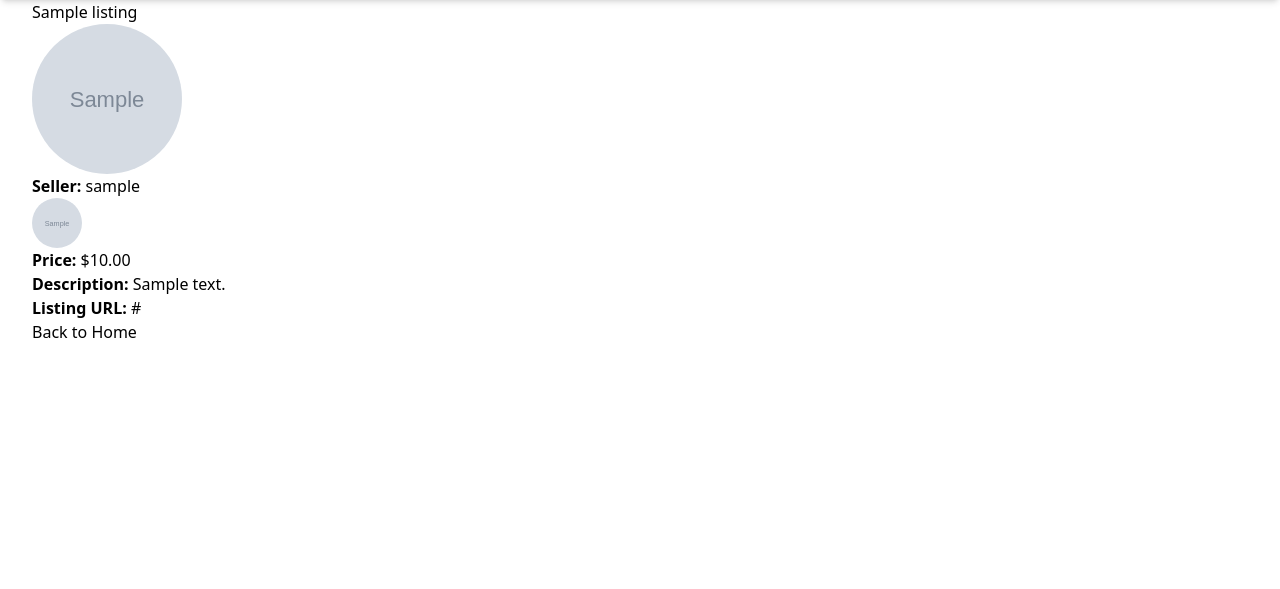
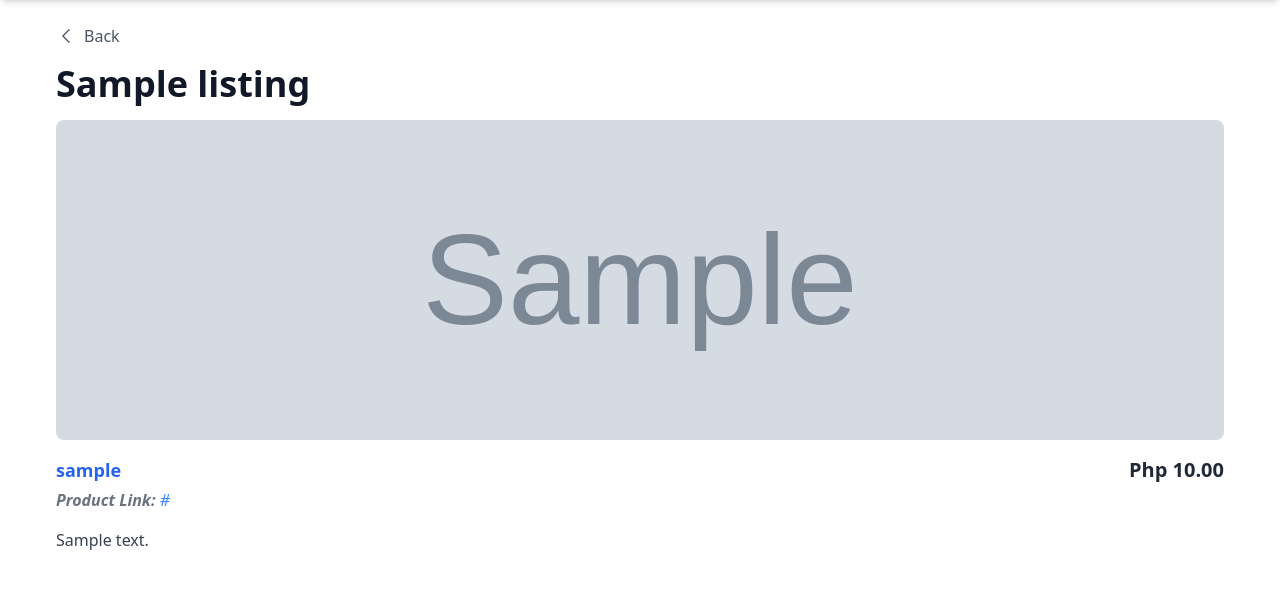
Before and after one commit to am-cid/hello-django, a Django app: page /listing/1/ in a window 1280 px wide. Shown: the part 52-641 px from the top of the page. Run offline with Django 5.2, Linux system fonts and the light colour scheme; tables that the repository leaves empty hold one stand-in row (values such as "Sample post"); grey boxes marked "Sample" are stand-in pictures; parts of the project's set-up code (start-up, migrations or seed data) failed here and were passed over; some libraries are stand-ins or nearby versions.

Commit message:
Product Details Page and No Product Image Fix
- allows editing and deleting when user and owner is logged in
- fixed error in cases when product have no image

```diff
--- a/simple_crud/listings/templates/listings/listing_detail.html
+++ b/simple_crud/listings/templates/listings/listing_detail.html
@@ -1,30 +1,64 @@
 {% extends "listings/base.html" %}
 
 {% block content %}
-  <h1>{{ listing.name }}</h1>
-  {% if listing.picture %}
-    <img src="{{ listing.picture.url }}"
-    alt="Profile Picture"
-    style="width: 150px; height: 150px; object-fit: cover; border-radius: 50%;"
-    />
-  {% endif %}
+<section class="container mx-auto px-6 py-6">
+  <!-- Back Button -->
+  <a href="{% url 'home' %}" class="text-gray-600 hover:text-black flex items-center mb-4">
+    <svg xmlns="http://www.w3.org/2000/svg" class="w-5 h-5 mr-2" fill="none" viewBox="0 0 24 24" stroke-width="1.5" stroke="currentColor">
+      <path stroke-linecap="round" stroke-linejoin="round" d="M15.75 19.5L8.25 12l7.5-7.5" />
+    </svg>
+    Back
+  </a>
 
-  <p><strong>Seller:</strong> <a href="{% url 'profile' listing.seller.username %}">{{ listing.seller.username }}</a></p>
-  {% if listing.seller.profile.picture %}
-    <img src="{{ listing.seller.profile.picture.url }}"
-    alt="Profile Picture"
-    style="width: 50px; height: 50px; object-fit: cover; border-radius: 50%;"
-    >
-  {% endif %}
+  <!-- Product Header -->
+  <div class="flex justify-between items-center">
+    <h1 class="text-4xl font-bold text-gray-900">{{ listing.name }}</h1>
+    {% if user.is_authenticated and user == listing.seller %}
+    <div class="flex gap-2">
+      <a href="{% url 'listing_update' listing.pk %}" class="inline-flex items-center gap-1 px-4 py-2 bg-gray-200 text-gray-700 rounded-lg hover:bg-gray-300 transition-all">
+        <svg xmlns="http://www.w3.org/2000/svg" class="w-4 h-4" fill="none" viewBox="0 0 24 24" stroke="currentColor">
+          <path stroke-linecap="round" stroke-linejoin="round" d="M16.862 3.487a2.25 2.25 0 013.182 3.182l-12 12a2.25 2.25 0 01-1.06.6l-4.5 1.125a.375.375 0 01-.455-.455l1.125-4.5a2.25 2.25 0 01.6-1.06l12-12zM15.75 5.25l3 3" />
+        </svg>
+        Edit
+      </a>
+      <a href="{% url 'listing_delete' listing.pk %}" class="inline-flex items-center gap-1 px-4 py-2 bg-red-500 text-white rounded-lg hover:bg-red-600 transition-all">
+        <svg xmlns="http://www.w3.org/2000/svg" class="w-4 h-4" fill="none" viewBox="0 0 24 24" stroke="currentColor">
+          <path stroke-linecap="round" stroke-linejoin="round" d="M6 18L18 6M6 6l12 12" />
+        </svg>
+        Delete
+      </a>
+    </div>
+    {% endif %}
+  </div>
 
-  <p><strong>Price:</strong> ${{ listing.price }}</p>
-  <p><strong>Description:</strong> {{ listing.description }}</p>
-  <p><strong>Listing URL:</strong> <a href="{{ listing.seller_url }}">{{ listing.seller_url }}</a></p>
+  <!-- Product Image -->
+  <div class="mt-4">
+    {% if listing.picture %}
+      <img src="{{ listing.picture.url }}" alt="{{ listing.name }}" class="w-full rounded-lg object-cover h-80">
+    {% else %}
+      <div class="w-full h-80 bg-gray-300 flex items-center justify-center rounded-lg">
+        <span class="text-gray-500 text-lg">No Image Available</span>
+      </div>
+    {% endif %}
+  </div>
 
-  {% if user.is_authenticated and user == listing.seller %}
-    <a href="{% url 'listing_update' listing.pk %}">Edit</a> |
-    <a href="{% url 'listing_delete' listing.pk %}">Delete</a> |
-  {% endif %}
+  <!-- Seller and Product Details -->
+  <div class="flex justify-between mt-4">
+    <div>
+      <p class="text-blue-600 text-lg font-semibold">
+        <a href="{% url 'profile' listing.seller.username %}">{{ listing.seller.username }}</a>
+      </p>
+      <p class="text-gray-500 italic mt-1">
+        <strong>Product Link:</strong>
+        <a href="{{ listing.seller_url }}" class="text-blue-500 hover:underline">{{ listing.seller_url }}</a>
+      </p>
+      <p class="text-gray-700 mt-4">{{ listing.description }}</p>
+    </div>
 
-  <a href="{% url 'home' %}">Back to Home</a>
+    <!-- Price -->
+    <div class="text-right">
+      <p class="text-xl font-bold text-gray-800">Php {{ listing.price }}</p>
+    </div>
+  </div>
+</section>
 {% endblock %}
--- a/simple_crud/listings/templates/listings/profile.html
+++ b/simple_crud/listings/templates/listings/profile.html
@@ -124,12 +124,18 @@
     {% for listing in listings %}
     <div
       class="relative flex flex-col md:flex-row w-full bg-white shadow-sm border border-slate-200 rounded-lg">
+      {% if listing.picture %}
       <div class="relative p-2.5 md:w-2/5 shrink-0 overflow-hidden">
         <img
           src="{{ listing.picture.url }}"
           alt="listing-image"
           class="h-full w-full rounded-md md:rounded-lg object-cover" />
       </div>
+      {% else %}
+      <div class="md:w-2/5 shrink-0 overflow-hidden bg-gray-300 flex items-center justify-center rounded-lg">
+        <span class="text-gray-500 text-lg">No Image Available</span>
+      </div>
+      {% endif %}
       <div class="p-6">
         <div
           class="mb-4 rounded-full bg-teal-600 py-0.5 px-2.5 text-xs text-white shadow-sm w-20 text-center">
```
